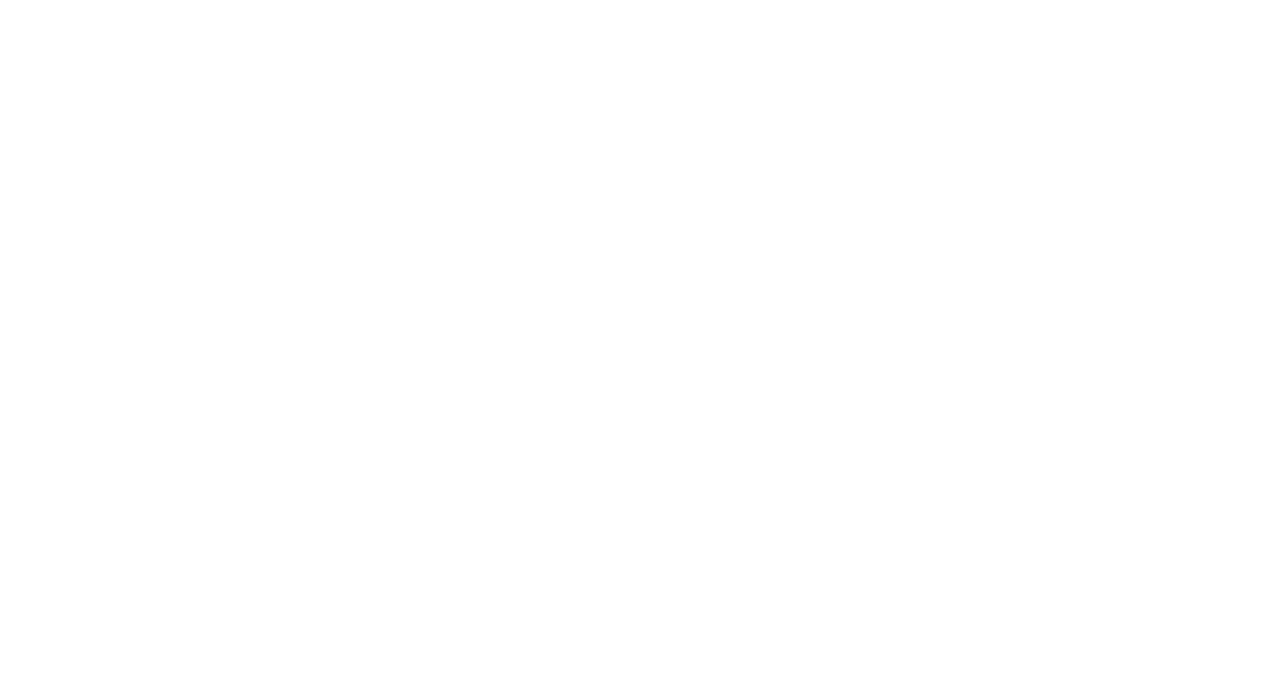
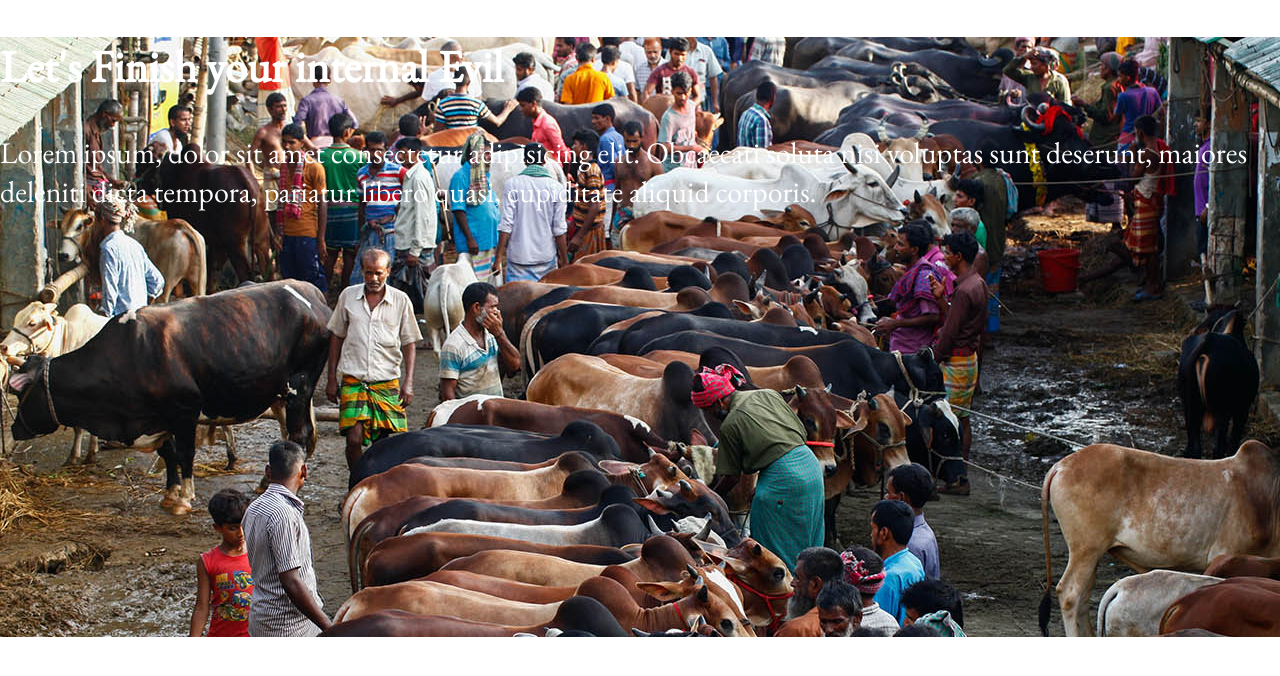
Before and after one commit to SharminAkter3/Eid-Zakat, a plain HTML site: page index.html in a window 1280 px wide. Drawn offline with nearby package versions, Linux system fonts and the light colour scheme; a web font is replaced by a local one.

Commit message:
added-new-task

```diff
--- a/index.html
+++ b/index.html
@@ -5,11 +5,24 @@
     <meta charset="UTF-8">
     <meta http-equiv="X-UA-Compatible" content="IE=edge">
     <meta name="viewport" content="width=device-width, initial-scale=1.0">
+    <link rel="preconnect" href="https://fonts.googleapis.com">
+    <link rel="preconnect" href="https://fonts.gstatic.com" crossorigin>
+    <link
+        href="https://fonts.googleapis.com/css2?family=Arvo&family=Corben&family=EB+Garamond&family=Lato&family=Poppins&display=swap"
+        rel="stylesheet">
+    <link rel="stylesheet" href="style.css">
     <title>Eid Ul Adha</title>
 </head>
 
 <body>
-
+    <section>
+        <div class="first-section">
+            <h1>Let's Finish your internal Evil</h1>
+            <p>Lorem ipsum, dolor sit amet consectetur adipisicing elit. Obcaecati soluta nisi voluptas sunt deserunt,
+                maiores
+                deleniti dicta tempora, pariatur libero quasi, cupiditate aliquid corporis.</p>
+        </div>
+    </section>
 </body>
 
 </html>
--- a/style.css
+++ b/style.css
@@ -0,0 +1,15 @@
+body {
+    font-family: 'EB Garamond', serif;
+    margin: 0px;
+    padding: 0px;
+    font-size: 30px;
+}
+
+.first-section {
+    background-image: url(eid-image.jpg);
+    background-repeat: no-repeat;
+    background-image: linear-gradient(to right, url(eid-image.jpg), rgb(84, 82, 82), rgb(72, 72, 73));
+    width: 100%;
+    height: 600px;
+    color: white;
+}
```
Also changed, not shown: eid-image.jpg (added).
